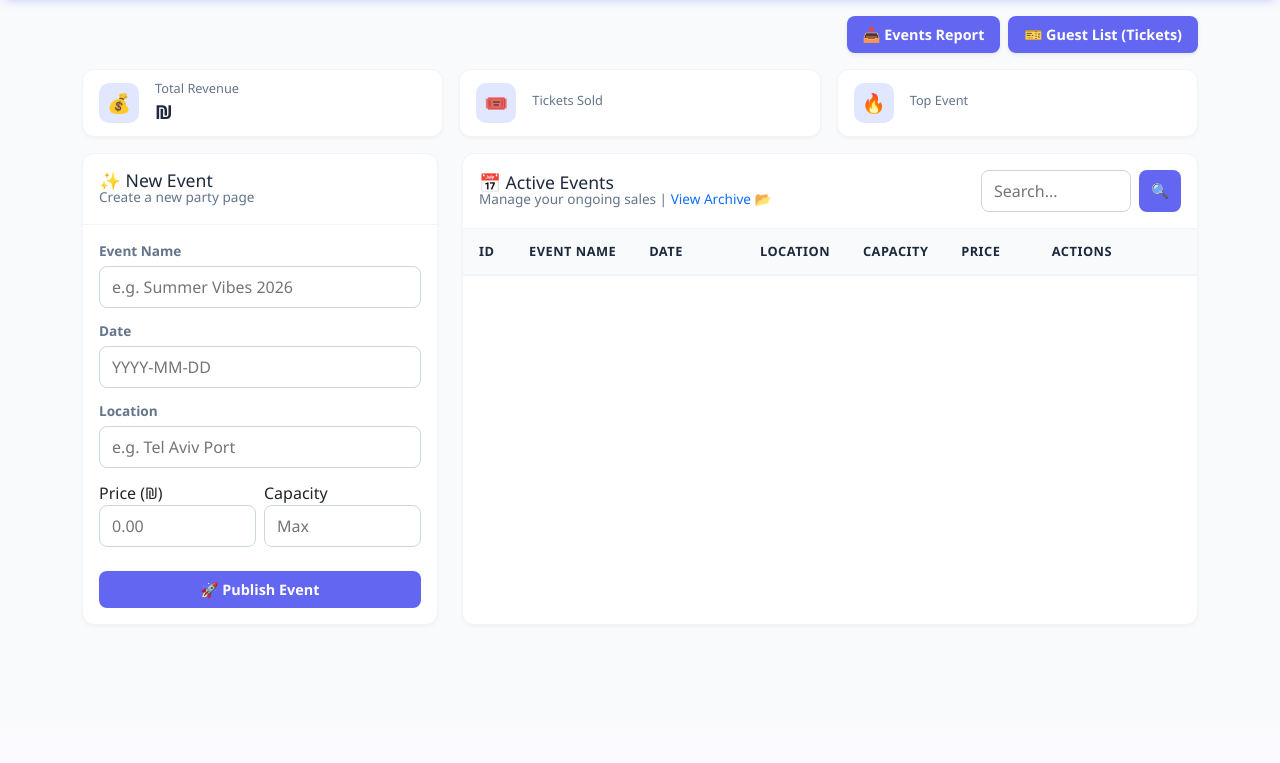
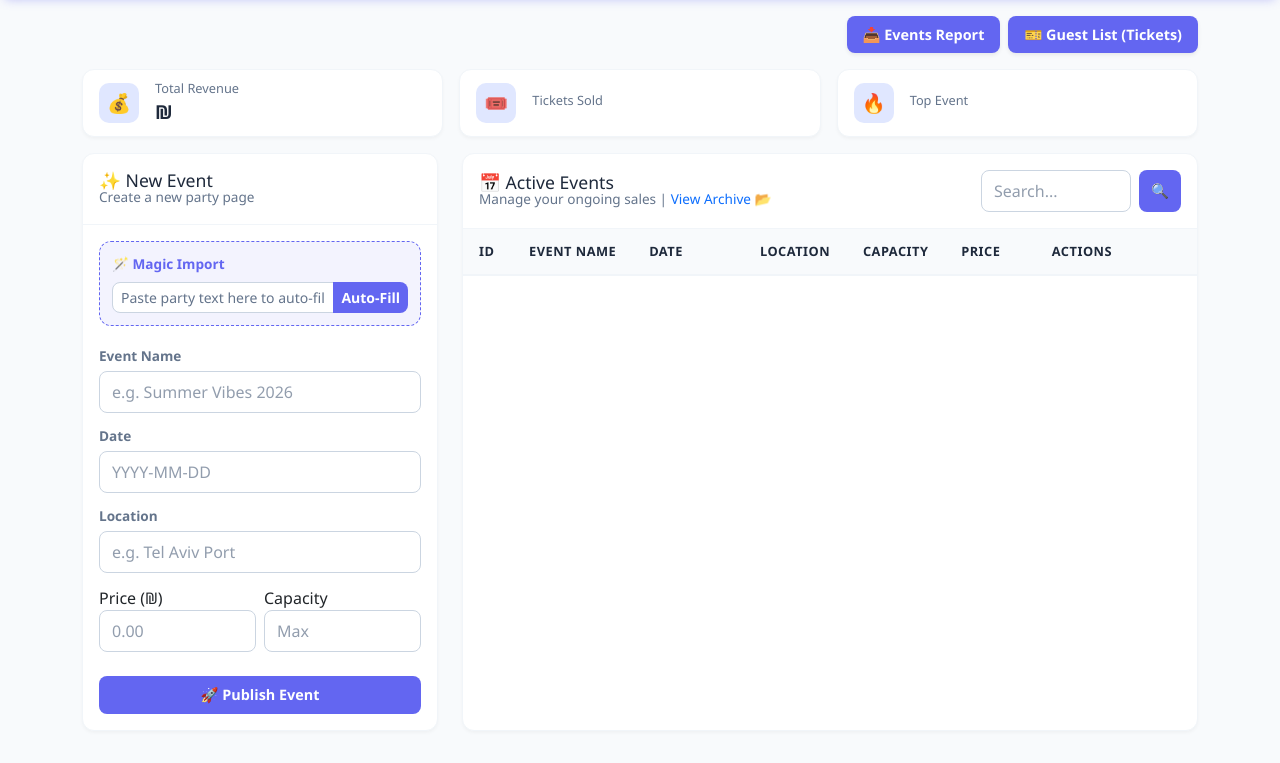
Before and after one commit to YossiGold99/PartyFlow-V2, a FastAPI app: template templates/dashboard.html in a window 1280 px wide. Shown: the part 72-835 px from the top of the page. Before the commit the page ends 680 px from the top, so only its background shows below. Run offline with FastAPI, Linux system fonts and the light colour scheme; the template is opened without the code that fills it, so the values that code supplies are empty.

Commit message:
Add Magic Import AI feature for auto-filling event details

```diff
--- a/main.py
+++ b/main.py
@@ -65,7 +65,7 @@ app.add_middleware(
 
 # 6. Third-Party Keys
 stripe.api_key = os.getenv("STRIPE_SECRET_KEY")
-YOUR_DOMAIN = "http://127.0.0.1:8000"
+YOUR_DOMAIN = "[http://127.0.0.1:8000](http://127.0.0.1:8000)"
 
 # 7. Static Files & Templates
 app.mount("/static", StaticFiles(directory="static"), name="static")
@@ -96,16 +96,19 @@ class PromoRequest(BaseModel):
     location: str
     date: str
 
-# New model for the Chat API
 class ChatRequest(BaseModel):
     user_question: str
+
+# parsing raw text
+class ParseRequest(BaseModel):
+    raw_text: str
 
 async def send_telegram_broadcast_task(user_ids, message, event_name):
     """
     Asynchronous version: Sends messages in parallel (non-blocking).
     """
     bot_token = os.getenv("TELEGRAM_TOKEN")
-    send_url = f"https://api.telegram.org/bot{bot_token}/sendMessage"
+    send_url = f"[https://api.telegram.org/bot](https://api.telegram.org/bot){bot_token}/sendMessage"
 
     logging.info(f"🚀 Starting FAST broadcast for '{event_name}' to {len(user_ids)} users...")
 
@@ -219,7 +222,6 @@ def login_api(request: LoginRequest):
     else:
         raise HTTPException(status_code=401, detail="Incorrect password")
 
-# New endpoint for AI Chat
 @app.post("/api/ask")
 def ask_ai(request: ChatRequest):
     # Fetch active events from the database
@@ -319,6 +321,15 @@ def generate_promo_api(request: PromoRequest):
         request.date
     )
     return {"content": promo_text}
+
+# parsing raw event text
+@app.post("/dashboard/ai-parse", dependencies=[Depends(get_current_username)])
+def parse_event_api(request: ParseRequest):
+    """Parses raw text into structured event data."""
+    data = ai_manager.parse_event_details(request.raw_text)
+    if not data:
+        raise HTTPException(status_code=400, detail="Could not extract data")
+    return data
 
 @app.post("/dashboard/archive/{event_id}", dependencies=[Depends(get_current_username)])
 def archive_event_route(event_id: int):
@@ -512,7 +523,7 @@ def check_and_send_reminders():
                     f"Location: {event['location']}\n\n"
                     f"See you there!"
                 )
-                requests.post(f"https://api.telegram.org/bot{token}/sendMessage", json={
+                requests.post(f"[https://api.telegram.org/bot](https://api.telegram.org/bot){token}/sendMessage", json={
                     "chat_id": user_id,
                     "text": msg,
                     "parse_mode": "Markdown"
@@ -540,6 +551,6 @@ def generate_qr_code(ticket_id: int, event_name: str, user_name: str):
 
 def send_ticket_to_telegram(chat_id, file_path, caption):
     bot_token = os.getenv("TELEGRAM_TOKEN")
-    url = f"https://api.telegram.org/bot{bot_token}/sendPhoto"
+    url = f"[https://api.telegram.org/bot](https://api.telegram.org/bot){bot_token}/sendPhoto"
     with open(file_path, "rb") as image_file:
         requests.post(url, data={"chat_id": chat_id, "caption": caption}, files={"photo": image_file})
--- a/static/style.css
+++ b/static/style.css
@@ -269,3 +269,49 @@ body.dark-mode .btn-close {
 .text-muted {
     color: var(--text-muted) !important;
 }
+
+/* --- New Feature: Magic Import Styling --- */
+.magic-box {
+    /* Subtle purple tint that works in both Light and Dark modes */
+    background-color: rgba(99, 102, 241, 0.08);
+    border: 1px dashed #6366f1;
+    border-radius: 12px;
+    padding: 12px;
+    margin-bottom: 20px;
+    transition: all 0.3s ease;
+}
+
+.magic-box:hover {
+    background-color: rgba(99, 102, 241, 0.12);
+    border-color: #4f46e5;
+}
+
+.magic-box label {
+    color: #6366f1; /* Primary brand color */
+    font-weight: 700;
+    font-size: 0.85rem;
+    margin-bottom: 8px;
+    display: block;
+}
+
+.magic-box input {
+    border: 1px solid rgba(99, 102, 241, 0.3);
+}
+
+::placeholder {
+    color: var(--text-muted) !important;
+    opacity: 0.7; /* Ensures visibility */
+}
+
+.form-control {
+    background-color: var(--input-bg) !important;
+    color: var(--text-main) !important;
+    border: 1px solid var(--input-border) !important;
+}
+
+.form-control:focus {
+    background-color: var(--input-bg) !important;
+    color: var(--text-main) !important;
+    border-color: #6366f1 !important;
+    box-shadow: 0 0 0 3px rgba(99, 102, 241, 0.15) !important;
+}
--- a/templates/dashboard.html
+++ b/templates/dashboard.html
@@ -99,6 +99,24 @@
                             <p class="card-subtitle">Create a new party page</p>
                         </div>
                         <div class="card-body">
+
+                            <div class="magic-box">
+                                <label>🪄 Magic Import</label>
+                                <div class="input-group input-group-sm">
+                                    <input type="text" id="rawEventText" class="form-control"
+                                        placeholder="Paste party text here to auto-fill..."
+                                        style="border-radius: 8px 0 0 8px;">
+                                    <button class="btn btn-primary" type="button" onclick="autoFillEvent()"
+                                        style="border-radius: 0 8px 8px 0;">
+                                        Auto-Fill
+                                    </button>
+                                </div>
+                                <small id="magicStatus" class="text-success fw-bold d-none mt-2"
+                                    style="display:block; font-size: 0.75rem;">
+                                    ✨ Details extracted successfully!
+                                </small>
+                            </div>
+
                             <form action="/dashboard/add" method="post">
                                 <div class="field">
                                     <label>Event Name</label>
@@ -329,34 +347,28 @@
                 }
             }
 
-            // Ensure icon is correct after refresh
             if (document.body.classList.contains('dark-mode')) {
                 const icon = document.getElementById('theme-icon');
                 if (icon) icon.innerText = '☀️';
             }
 
-            // --- FIX: Modal Helper (Using Data Attributes) ---
+            // --- Modal Helper ---
             function setEventId(button) {
-                // Safely retrieve data attributes
                 const id = button.getAttribute('data-event-id');
                 const name = button.getAttribute('data-event-name');
                 const location = button.getAttribute('data-event-location');
                 const date = button.getAttribute('data-event-date');
 
-                // Update Modal UI
                 document.getElementById('modalEventId').value = id;
                 const nameLabel = document.getElementById('modalEventName');
                 nameLabel.innerText = name;
 
-                // Store extra data on the DOM element for the AI function to use later
                 nameLabel.dataset.location = location;
                 nameLabel.dataset.date = date;
             }
 
             // --- Archive Logic ---
             function confirmArchive(eventId, eventName) {
-                // For archive, we can keep using template literal in confirm because it's just a string prompt,
-                // but for safer code, avoid quotes inside the string manually.
                 if (confirm(`Are you sure you want to move "${eventName}" to the archive?\nIt will be hidden from the dashboard and the bot.`)) {
                     fetch(`/dashboard/archive/${eventId}`, { method: 'POST' })
                         .then(response => {
@@ -377,12 +389,11 @@
                 }
             }
 
-            // --- FIX: AI Generation Logic ---
+            // --- AI Generation Logic (Promo) ---
             async function generateAiPromo() {
                 const eventId = document.getElementById('modalEventId').value;
                 const nameLabel = document.getElementById('modalEventName');
 
-                // Retrieve data safely from innerText and dataset
                 const eventName = nameLabel.innerText;
                 const eventLocation = nameLabel.dataset.location || "Location TBD";
                 const eventDate = nameLabel.dataset.date || "Soon";
@@ -390,7 +401,6 @@
                 const btn = document.querySelector('button[onclick="generateAiPromo()"]');
                 const textarea = document.getElementById('broadcastMessage');
 
-                // Visual feedback
                 btn.disabled = true;
                 btn.innerText = "Generating... 🤖";
 
@@ -416,6 +426,47 @@
                     btn.innerText = "✨ Auto-Write with AI";
                 }
             }
+
+            // --- New Feature: Magic Import (Auto-Fill) ---
+            async function autoFillEvent() {
+                const rawText = document.getElementById('rawEventText').value;
+                const btn = document.querySelector('button[onclick="autoFillEvent()"]');
+
+                if (!rawText) return alert("Please paste some text first!");
+
+                btn.disabled = true;
+                btn.innerText = "Analyzing... 🧠";
+
+                try {
+                    const response = await fetch('/dashboard/ai-parse', {
+                        method: 'POST',
+                        headers: { 'Content-Type': 'application/json' },
+                        body: JSON.stringify({ raw_text: rawText })
+                    });
+
+                    if (!response.ok) throw new Error("Failed to parse");
+
+                    const data = await response.json();
+
+                    // Auto-fill form fields automatically
+                    if (data.name) document.querySelector('input[name="name"]').value = data.name;
+                    if (data.date) document.querySelector('input[name="date"]').value = data.date;
+                    if (data.location) document.querySelector('input[name="location"]').value = data.location;
+                    if (data.price) document.querySelector('input[name="price"]').value = data.price;
+                    if (data.total_tickets) document.querySelector('input[name="total_tickets"]').value = data.total_tickets;
+
+                    // Show success indicator
+                    document.getElementById('magicStatus').classList.remove('d-none');
+                    setTimeout(() => document.getElementById('magicStatus').classList.add('d-none'), 3000);
+
+                } catch (error) {
+                    alert("Could not extract details automatically. Please fill manually.");
+                    console.error(error);
+                } finally {
+                    btn.disabled = false;
+                    btn.innerText = "Auto-Fill";
+                }
+            }
         </script>
     </body>
 
```
Also changed, not shown: core/ai_manager.py (+24 -0 lines).
